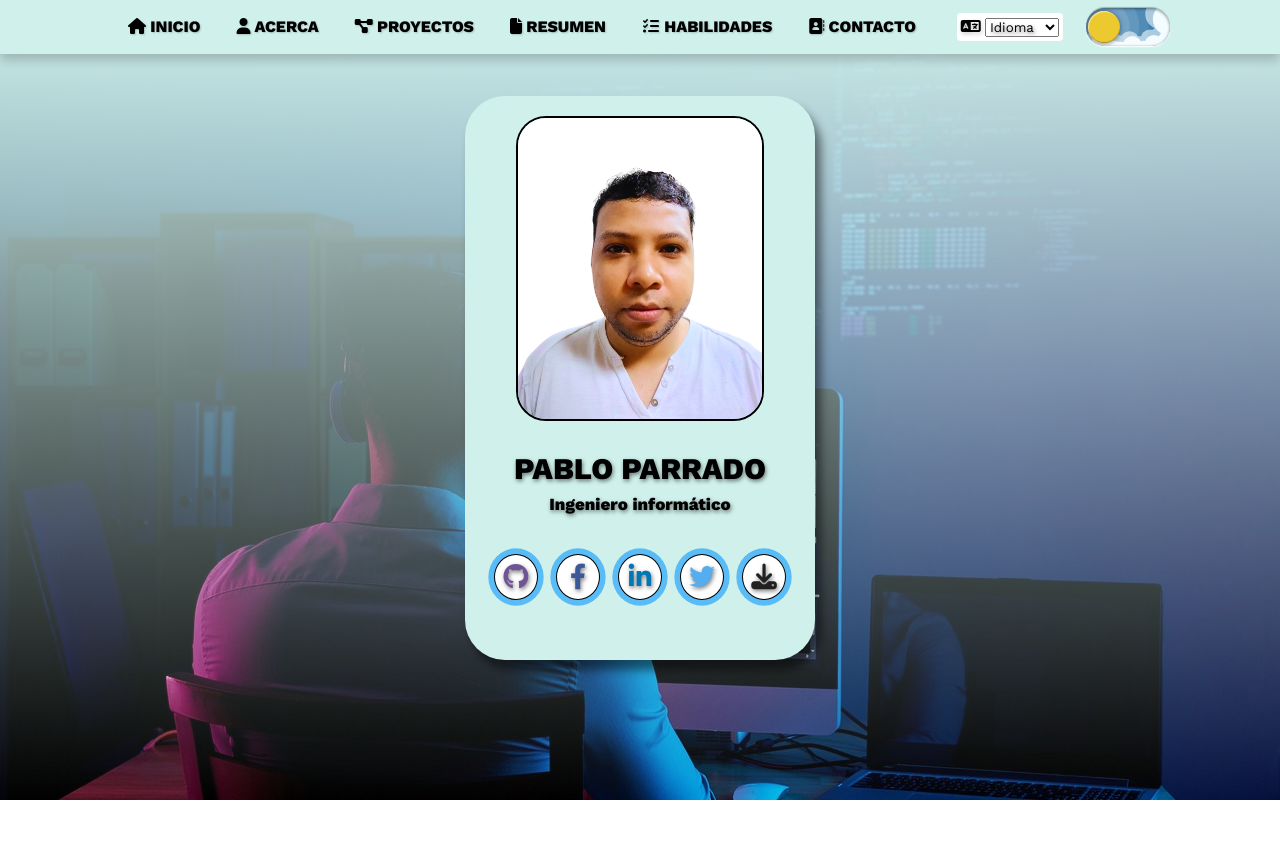
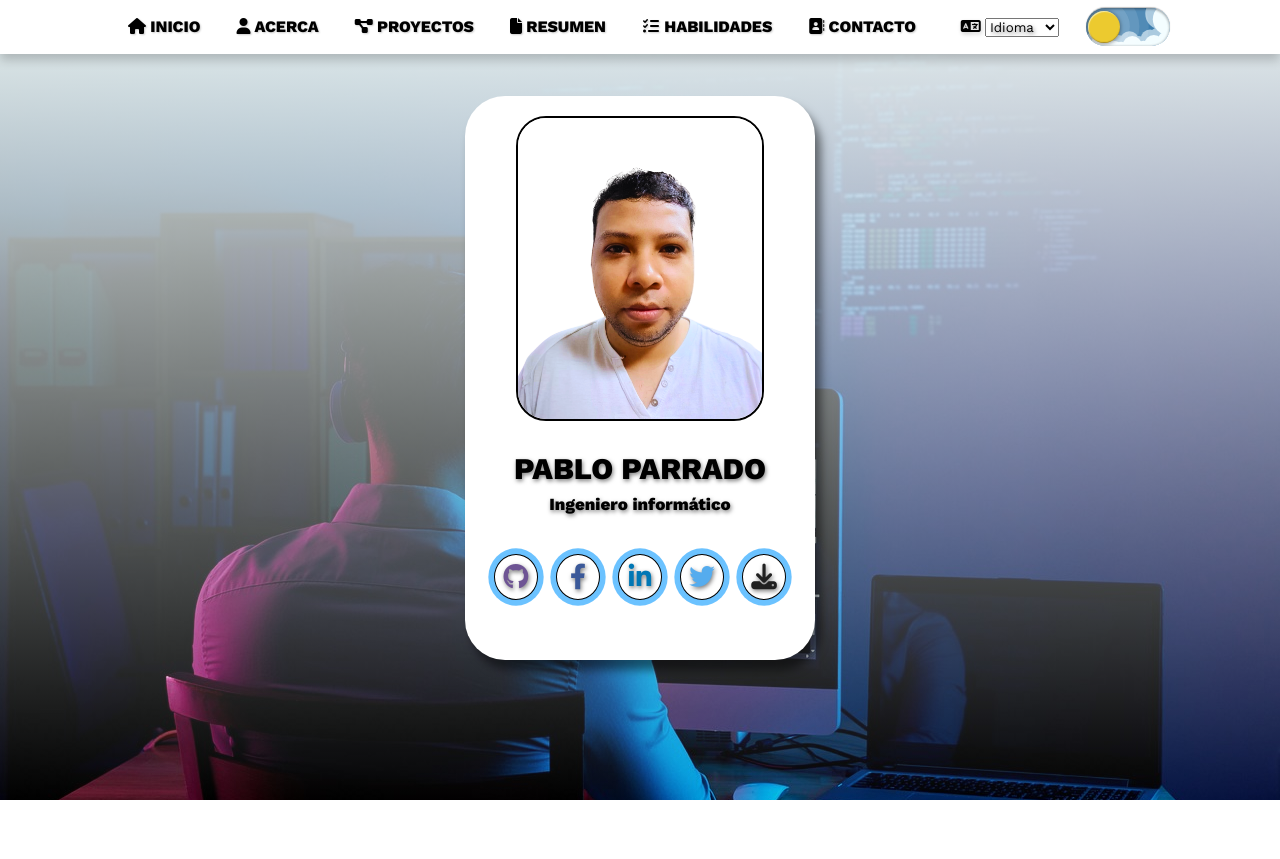
Before and after one commit to GNUNIXLOOTER/pageaboutme, a PHP site: page / in a window 1280 px wide. Shown: the top 859 px of the page. Run offline with PHP 8.4, Linux system fonts and the light colour scheme; some libraries are stand-ins or nearby versions.

Commit message:
se actualiza el codifo

```diff
--- a/css/styles.css
+++ b/css/styles.css
@@ -10,7 +10,7 @@
   --secondary-color: #ff7235;
   --primary-shadow: #8b8eaf;
   --secondary-shadow: #a17a69;
-  --colordiferente:#d0f1eb;
+  --colordiferente:#e8f1f0;
   --bottom-margin: 0.5rem;
   --bottom-margin-2: 1rem;
   --line-height: 1.7rem;
@@ -18,12 +18,12 @@
   --color-fuente: #ffffff;
   --color-fondo: #000;
   --color-dark: #000;
+  --color-white: #fff;
 
   --color-text: #ffffff;
   --color-background: #139dff;
   --color-outline: #ff145b80;
   --color-shadow: #00000080;
-
   --shadow-color-footer: 0 -6px 10px rgba(0, 0, 0, 0.2);
   --text-sobra: 1px 2px 4px rgba(0, 0, 0, 0.5);
   --text-sobra-suave: 1px 2px 4px rgba(0, 0, 0, 0.2);
@@ -100,7 +100,7 @@ html {
 
 /* MENU */
 .contenedor-header {
-  background-color: var(--colordiferente);
+  background-color: var(--color-white);
   position: fixed;
   width: 100%;
   font-weight: 700;
@@ -220,7 +220,7 @@ html {
 }
 .inicio .contenido-banner {
   padding: 20px;
-  background-color: var(--colordiferente);
+  background-color: var(--color-white);
   max-width: 350px;
   margin: auto;
   text-align: center;
@@ -621,7 +621,7 @@ html {
 .skills .skill .barra-skill {
   height: 8px;
   width: 80%;
-  background-color: #d0f1eb;
+  background-color: #e8f1f0;
   position: relative;
   margin-bottom: 30px;
 }
@@ -1288,7 +1288,7 @@ html {
   margin-right: 20px;
 }
 footer {
-  background-color: var(--colordiferente);
+  background-color: var(--color-white);
   color: var(--color-dark);
   padding: 1rem;
 font-weight: 700;
```
